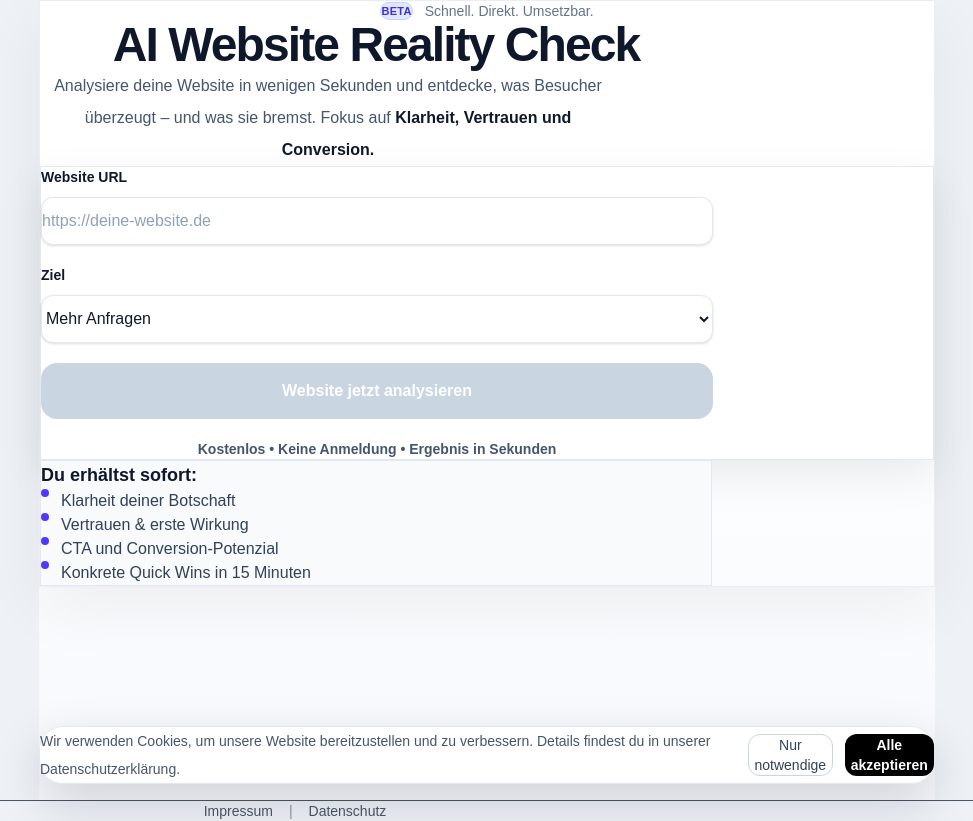
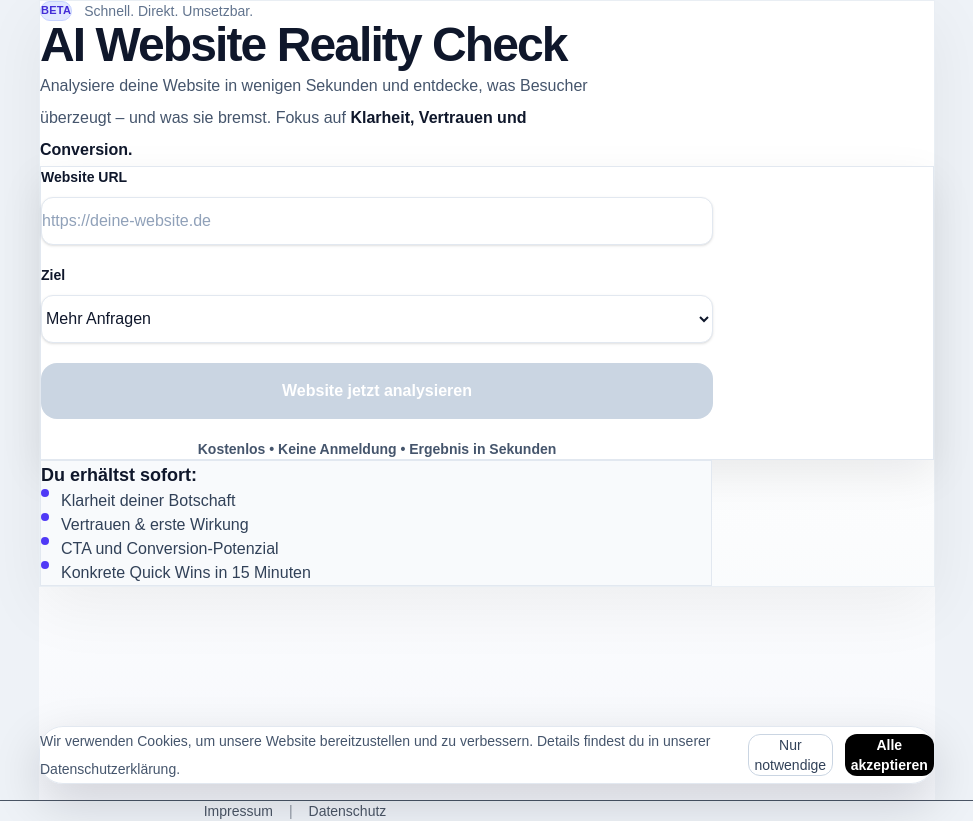
Before and after one commit to robertpetrovic87-code/Digitalstruktur, a Next.js app: page / in a window 1280 px wide. Shown: the whole page, without its empty margins (153-1126 px from the left). Built offline with nearby package versions, Linux system fonts and the light colour scheme.

Commit message:
fix blueprint prompt usage_guide

```diff
--- a/app/page.tsx
+++ b/app/page.tsx
@@ -180,8 +180,8 @@ export default function Home() {
       <div className="py-6 sm:py-8 lg:py-10">
         <div className="border border-slate-200/70 bg-white/85 p-4 shadow-[0_20px_60px_rgba(2,6,23,0.06)] sm:p-5 lg:p-6">
           <div className="bg-gradient-to-b from-white via-white to-slate-50/70 px-5 py-6 sm:px-6 sm:py-7 lg:px-8 lg:py-8">
-            <section className="py-4 sm:py-6">
-              <div className="mb-6 flex items-center justify-center gap-3">
+            <section className="py-6 sm:py-8‚">
+              <div className="mb-6 flex items-left justify-left gap-3">
                 <span className="rounded-full border border-indigo-200 bg-indigo-100 px-3 py-1 text-[11px] font-bold uppercase tracking-wide text-indigo-700">
                   Beta
                 </span>
@@ -190,12 +190,12 @@ export default function Home() {
                 </span>
               </div>
 
-              <div className="mx-auto max-w-2xl text-center">
+              <div className="mx-auto max-w-2xl text-left">
                 <h1 className="text-[2.2rem] font-bold leading-[1.02] tracking-[-0.04em] text-slate-900 sm:text-5xl">
                   AI Website Reality Check
                 </h1>
 
-                <p className="mx-auto mt-4 max-w-xl text-base leading-8 text-slate-600">
+                <p className="max-w-xl text-base leading-8 text-slate-600">
                   Analysiere deine Website in wenigen Sekunden und entdecke, was
                   Besucher überzeugt – und was sie bremst. Fokus auf{" "}
                   <strong className="text-slate-900">
@@ -288,7 +288,7 @@ export default function Home() {
                 </div>
               </div>
 
-              <div className="mt-16 px-5 sm:px-6">
+              <div className="mt-16 px-6 sm:px-8">
                 <div className="mx-auto max-w-2xl border border-slate-200 bg-slate-50 p-6">
                   <h3 className="text-lg font-bold text-slate-900">
                     Du erhältst sofort:
```
